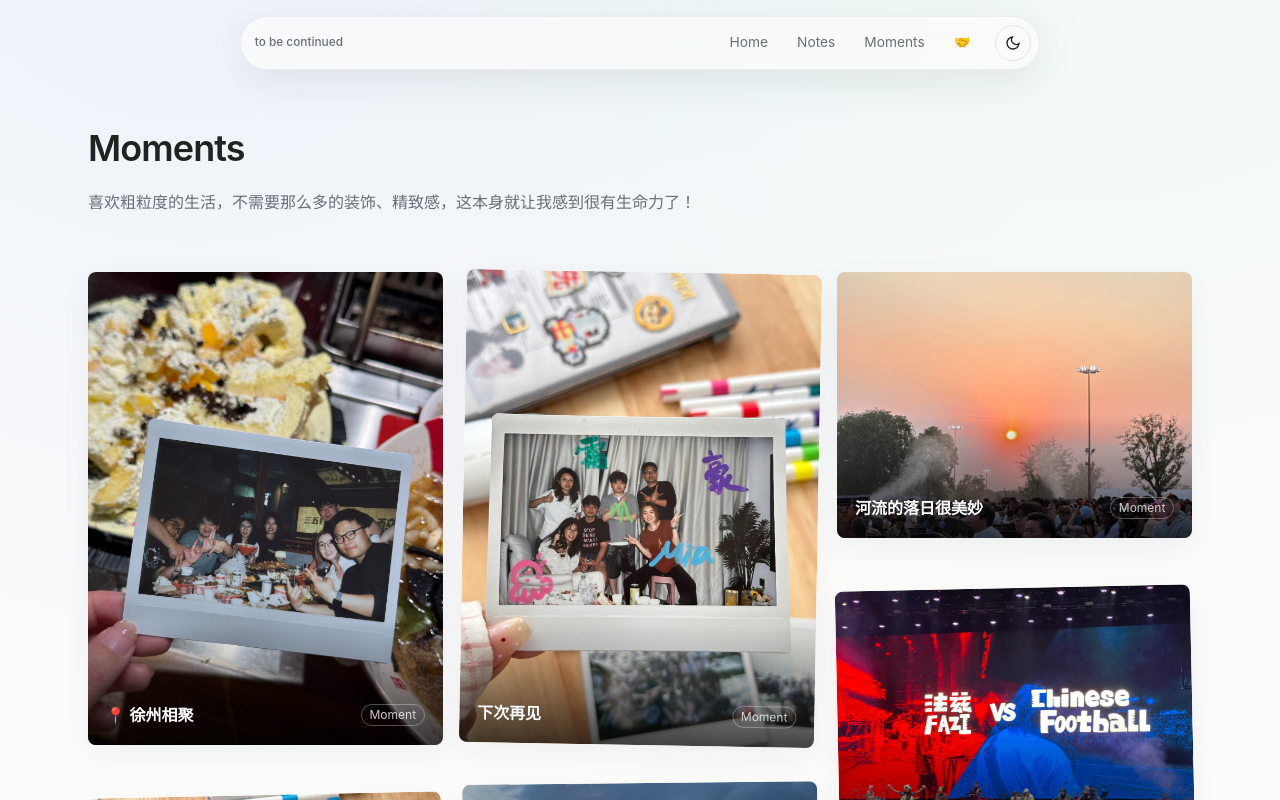
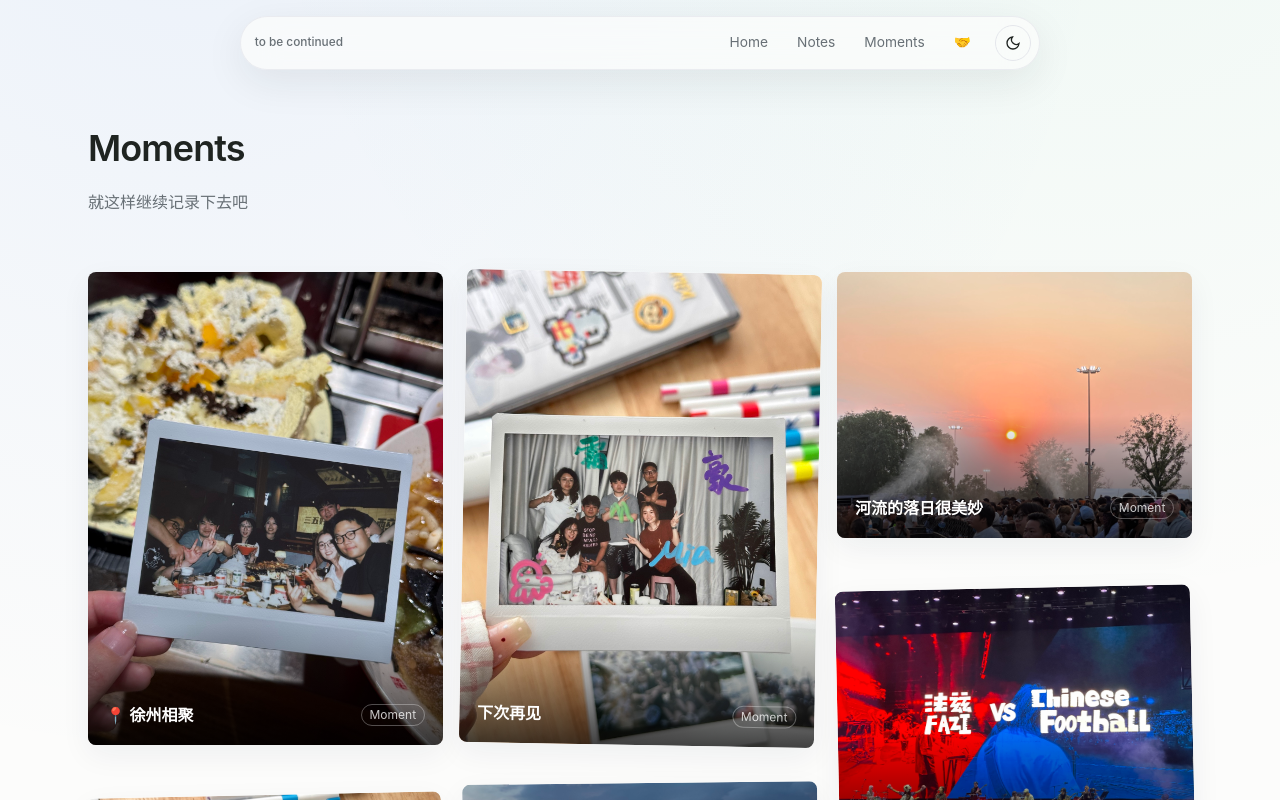
Before and after one commit to Mia-xia/hey-mia, a Next.js app: page /moments in a window 1280 px wide. Shown: the top 800 px of the page. Built offline with nearby package versions, Linux system fonts and the light colour scheme; no server answers.

Commit message:
Update contact links and hide article stats

```diff
--- a/app/layout.tsx
+++ b/app/layout.tsx
@@ -35,7 +35,7 @@ export const metadata: Metadata = {
     title: "hey.mia",
     description:
       "Writing, photos, product notes, and selected work from Mia Xia.",
-    site: "@Mia_01ai",
+    site: "@Mia_Bohrium",
   },
   icons: {
     icon: [
--- a/app/moments/page.tsx
+++ b/app/moments/page.tsx
@@ -20,7 +20,7 @@ export default function PhotosPage() {
         <section className="max-w-6xl mx-auto px-6">
           <h1 className="text-4xl font-semibold tracking-tight">Moments</h1>
           <p className="mt-5 max-w-2xl text-[var(--color-text-muted)] leading-7">
-            喜欢粗粒度的生活，不需要那么多的装饰、精致感，这本身就让我感到很有生命力了！
+            就这样继续记录下去吧
           </p>
 
           <div className="moments-mosaic mt-14">
--- a/app/notes/[slug]/page.tsx
+++ b/app/notes/[slug]/page.tsx
@@ -3,10 +3,8 @@ import { notFound } from "next/navigation";
 import { compileMDX } from "next-mdx-remote/rsc";
 import Image from "next/image";
 import Link from "next/link";
-import ArticleStats from "@/components/ArticleStats";
 import Nav from "@/components/Nav";
 import { formatArticleDate, getAllArticles, getArticleBySlug } from "@/lib/articles";
-import { getArticleStats } from "@/lib/articleStats";
 import { mdxComponents } from "@/mdx-components";
 
 type PageProps = {
@@ -44,7 +42,6 @@ export default async function ArticlePage({ params }: PageProps) {
   const article = await getArticleBySlug(slug);
   if (!article) notFound();
 
-  const stats = await getArticleStats(article.slug);
   const { content } = await compileMDX({
     source: article.content,
     components: mdxComponents,
@@ -77,9 +74,6 @@ export default async function ArticlePage({ params }: PageProps) {
                 {article.excerpt}
               </p>
             ) : null}
-            <div className="mt-6">
-              <ArticleStats slug={article.slug} initialStats={stats} trackView />
-            </div>
           </header>
 
           <div className="mt-10 overflow-hidden rounded-2xl border border-[var(--color-border)] bg-[var(--color-surface-2)]">
--- a/app/notes/page.tsx
+++ b/app/notes/page.tsx
@@ -1,10 +1,8 @@
 import type { Metadata } from "next";
 import Image from "next/image";
 import Link from "next/link";
-import ArticleStats from "@/components/ArticleStats";
 import Nav from "@/components/Nav";
 import { formatArticleDate, getAllArticles } from "@/lib/articles";
-import { getArticleStats } from "@/lib/articleStats";
 
 export const metadata: Metadata = {
   title: "Notes",
@@ -16,7 +14,6 @@ export const metadata: Metadata = {
 
 export default async function WritingPage() {
   const articles = await getAllArticles();
-  const stats = await Promise.all(articles.map((article) => getArticleStats(article.slug)));
 
   return (
     <>
@@ -69,7 +66,6 @@ export default async function WritingPage() {
                       ))}
                     </div>
                   </div>
-                  <ArticleStats slug={article.slug} initialStats={stats[index]} />
                 </div>
               </article>
             ))}
--- a/components/Blog.tsx
+++ b/components/Blog.tsx
@@ -1,12 +1,9 @@
 import Image from "next/image";
 import Link from "next/link";
-import ArticleStats from "@/components/ArticleStats";
 import { formatArticleDate, getFeaturedArticles } from "@/lib/articles";
-import { getArticleStats } from "@/lib/articleStats";
 
 export default async function Blog() {
   const articles = await getFeaturedArticles(3);
-  const stats = await Promise.all(articles.map((article) => getArticleStats(article.slug)));
 
   return (
     <section id="notes" className="py-24 bg-[var(--color-surface-2)]">
@@ -55,9 +52,6 @@ export default async function Blog() {
                     {article.excerpt}
                   </p>
                 ) : null}
-                <div className="mt-5">
-                  <ArticleStats slug={article.slug} initialStats={stats[index]} />
-                </div>
               </div>
             </article>
           ))}
--- a/components/Contact.tsx
+++ b/components/Contact.tsx
@@ -11,7 +11,7 @@ const links: ContactLink[] = [
     href: "https://www.linkedin.com/in/mia-xia-81196b33b/",
     iconSrc: "/media/social/linkedin.png",
   },
-  { label: "Twitter", href: "https://x.com/Mia_01ai", iconSrc: "/media/social/twitter.png" },
+  { label: "X", href: "https://x.com/Mia_Bohrium", iconSrc: "/media/social/twitter.png" },
   { label: "Jike", href: "https://okjk.co/4VQR2Z", icon: "J" },
 ];
 export default function Contact() {
--- a/components/PhotosPreview.tsx
+++ b/components/PhotosPreview.tsx
@@ -12,7 +12,7 @@ export default function PhotosPreview() {
           <div>
             <h2 className="text-3xl font-semibold tracking-tight">Moments</h2>
             <p className="mt-4 max-w-2xl text-sm leading-7 text-[var(--color-text-muted)]">
-              喜欢粗粒度的生活，不需要那么多的装饰、精致感，这本身就让我感到很有生命力了！
+              就这样继续记录下去吧
             </p>
           </div>
           <Link
```
